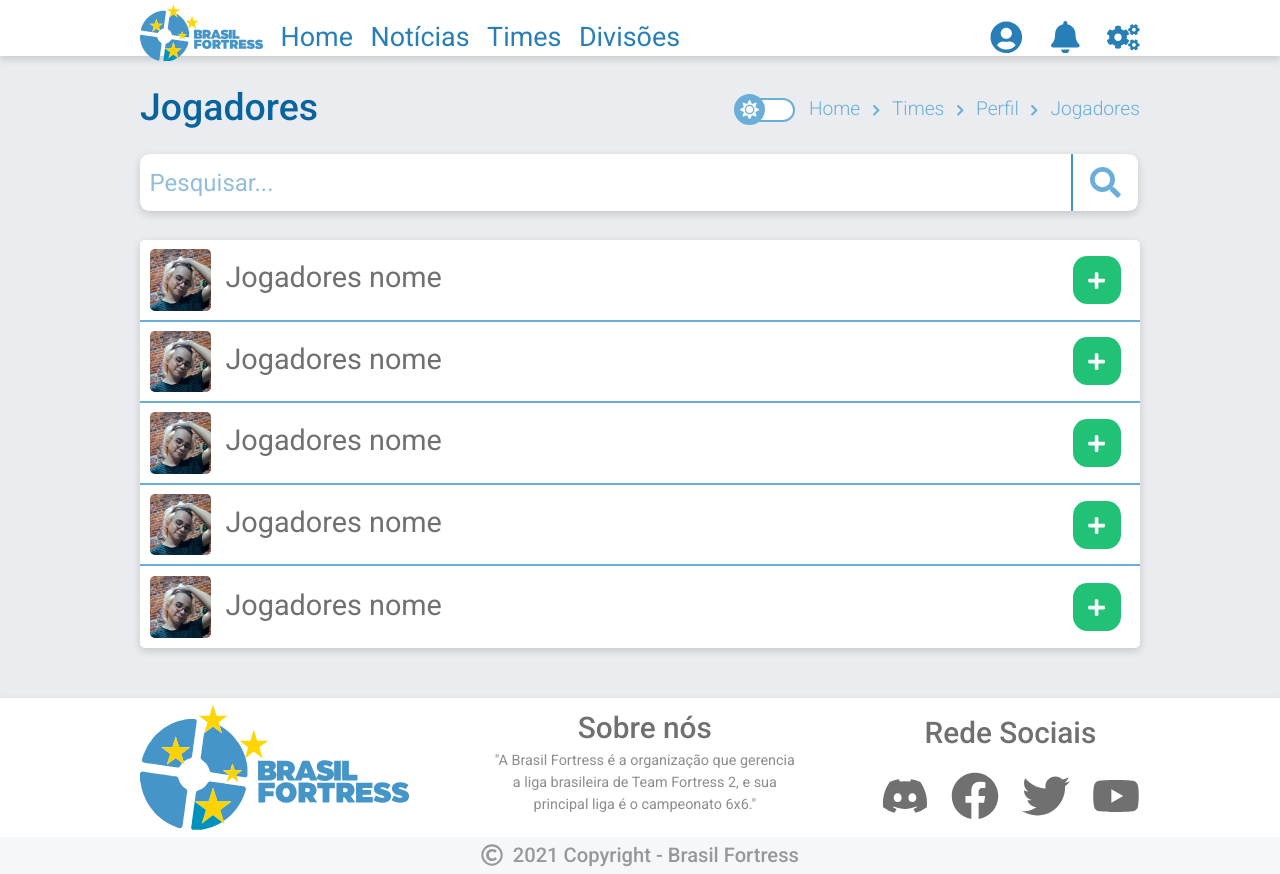
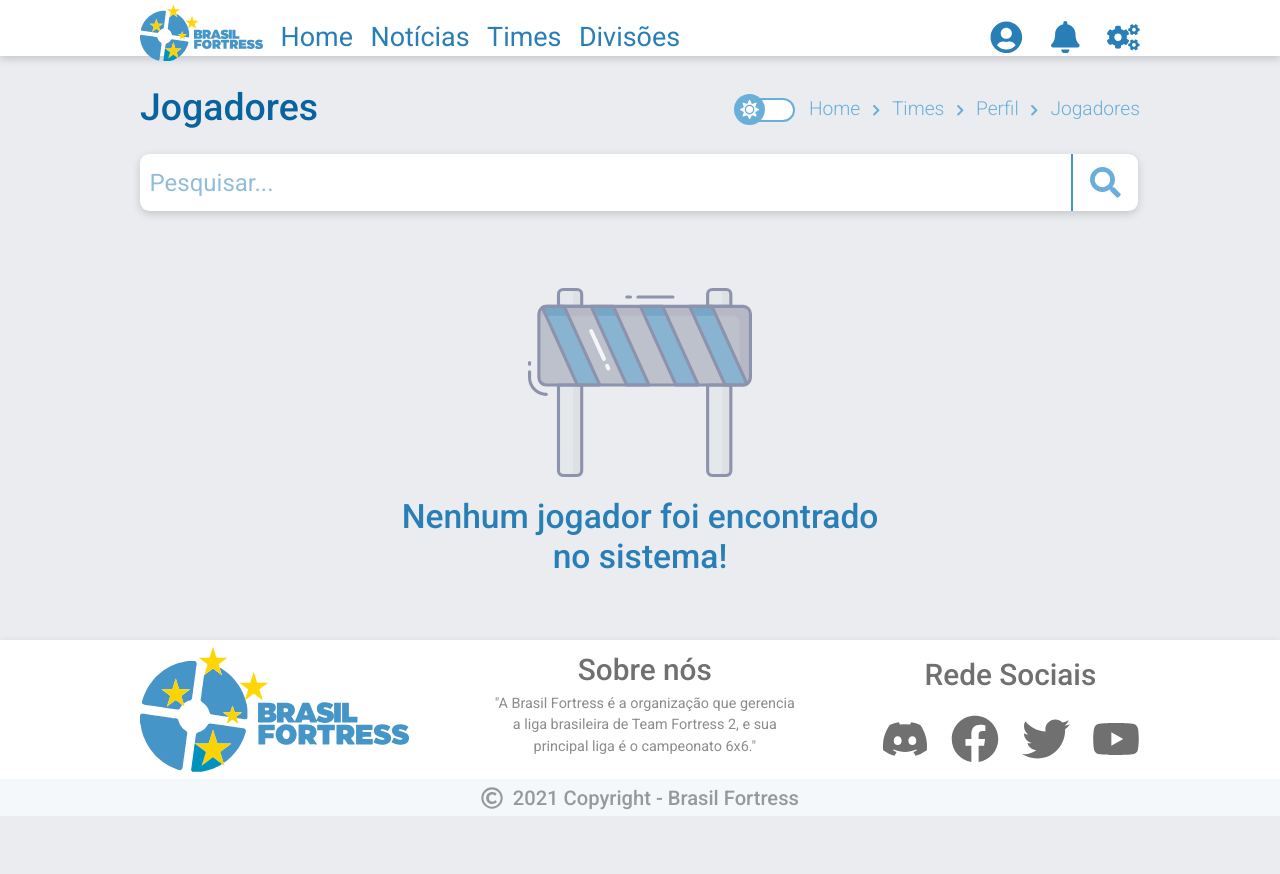
Before and after one commit to WeslynSouza/BFTF2, a React (Create React App) app in the folder client/: page /Jogadores in a window 1280 px wide. After the commit the page ends 816 px from the top, so only its background shows below. Built offline with nearby package versions, Linux system fonts and the light colour scheme; the HTML template or start-up script is replaced by a standard one.

Commit message:
Iniciando conexão com backend

```diff
--- /dev/null
+++ b/client/src/components/placeholder/index.tsx
@@ -0,0 +1,17 @@
+
+import Img from '../../assets/barreira.svg';
+
+import './style.scss';
+
+type placeholder = {
+    texto: string
+}
+
+export default function Placeholder({ texto }: placeholder) {
+    return (
+        <div className='tab-placeholder'>
+            <img src={Img} alt="barreira"/>
+            <h2>{texto}</h2>
+        </div>
+    )
+}
--- /dev/null
+++ b/client/src/components/placeholder/style.scss
@@ -0,0 +1,17 @@
+
+@import '../../styles/mixins';
+
+.tab-placeholder {
+    width: 100%;
+    height: 100%;
+    @include displayFlex(center, center);
+    flex-direction: column;
+    margin-top: 5rem;
+
+    h2 {
+        width: 52rem;
+        @include texto(3.5rem, var(--color-blue-secundary));
+        text-align: center;
+        margin-top: 2rem
+    }
+}
--- a/client/src/pages/administracao/style.scss
+++ b/client/src/pages/administracao/style.scss
@@ -64,21 +64,6 @@
             }
         }
 
-        .tab-placeholder {
-            width: 100%;
-            height: 100%;
-            @include displayFlex(center, center);
-            flex-direction: column;
-            margin-top: 5rem;
-
-            h2 {
-                width: 50rem;
-                @include texto(3.5rem, var(--color-blue-secundary));
-                text-align: center;
-                margin-top: 2rem
-            }
-        }
-
         @import '../../styles/components/tabela';
         @import '../../styles/components/formulario';
         @import '../../styles/components/lista';
--- a/client/src/pages/administracao/tabelas/divisao-tab.tsx
+++ b/client/src/pages/administracao/tabelas/divisao-tab.tsx
@@ -1,6 +1,33 @@
+import { useState } from 'react';
+import Placeholder from '../../../components/placeholder';
 
 export default function Divisoes() {
+
+    type Divisao = {
+        nome: string,
+        times: [],
+        rodadas: [],
+    }
+
+    const [ divisao, setDivisao ] = useState<Divisao>(Object);
+
+    function renderTab() {
+        if(divisao.nome !== '') {
+
+        } else {
+            return (
+                <Placeholder texto='Nenhuma divisao foi cadastrada no sistema!'/>
+            )
+        }
+    }
+
     return (
-        <div></div>
+        <div className='administracao-tab-container'>
+            <div className="tab-header">
+                <h2>Divisões</h2>
+            </div>
+
+            {renderTab()}
+        </div>
     )
 }
--- a/client/src/pages/administracao/tabelas/times-tab.tsx
+++ b/client/src/pages/administracao/tabelas/times-tab.tsx
@@ -1,16 +1,17 @@
 import { useState } from 'react';
 import InputPesquisa from '../../../components/input-pesquisa';
+import Placeholder from '../../../components/placeholder';
 import { Table, Modal } from 'react-bootstrap';
 import { FaPen, FaTrash } from 'react-icons/fa';
 
 import img from '../../../assets/perfilPaula.jpg';
-import Placeholder from '../../../assets/barreira.svg';
 
 export default function Times() {
 
     type Time = {
         nome: string,
-        lider: string,
+        logo: string,
+        lider: object,
         divisao: string
     }
 
@@ -61,10 +62,7 @@ export default function Times() {
             )
         } else {
             return (
-                <div className='tab-placeholder'>
-                    <img src={Placeholder} alt="barreira"/>
-                    <h2>Nenhum time foi cadastrado no sistema</h2>
-                </div>
+                <Placeholder texto='Nenhum time foi cadastrado no sistema!'/>
             )
         }
     }
--- a/client/src/pages/administracao/tabelas/usuario-tab.tsx
+++ b/client/src/pages/administracao/tabelas/usuario-tab.tsx
@@ -1,11 +1,10 @@
 import { useState } from 'react';
 import InputPesquisa from '../../../components/input-pesquisa';
+import Placeholder from '../../../components/placeholder';
 import { FaPen, FaTrash } from 'react-icons/fa';
 import { Table, Modal } from 'react-bootstrap';
 import * as Classes from '../../../assets/assets';
 import img from '../../../assets/perfilPaula.jpg';
-
-import Placeholder from '../../../assets/barreira.svg';
 
 type usuaiosTabela = {
     functionAlterar: Function
@@ -15,7 +14,8 @@ export default function UsuariosTabela({ functionAlterar }: usuaiosTabela) {
 
     type Usuario = {
         nome: string,
-        time: string,
+        avatar: string,
+        time: object,
         classes: [],
     }
 
@@ -79,10 +79,7 @@ export default function UsuariosTabela({ functionAlterar }: usuaiosTabela) {
             )
         } else {
             return (
-                <div className='tab-placeholder'>
-                    <img src={Placeholder} alt="barreira"/>
-                    <h2>Nenhum usuário foi cadastrado no sistema</h2>
-                </div>
+                <Placeholder texto='Nenhum usuário foi cadastrado no sistema!'/>
             )
         }
     }
--- a/client/src/pages/jogadores/index.tsx
+++ b/client/src/pages/jogadores/index.tsx
@@ -3,8 +3,8 @@ import Menu from '../../components/menu';
 import Cabecalho from '../../components/cabecalho';
 import Rodape from '../../components/rodape';
 import InputPesquisa from '../../components/input-pesquisa';
+import Placeholder from '../../components/placeholder';
 import { FaPlus } from 'react-icons/fa';
-
 
 import img from '../../assets/perfilPaula.jpg';
 
@@ -12,7 +12,39 @@ import './style.scss';
 
 export default function Jogadores() {
 
+    type Jogador = {
+        nome: string,
+        avatar: string
+    }
+
     const [ pesquisa, setPesquisa ] = useState('');
+    const [ jogadores, setJogadores ] = useState<Jogador[]>([]);
+
+    function renderLista() {
+        if(jogadores.length !== 0) {
+            return (
+                <ul className="jogadores-lista">
+                    {jogadores.map(jogador => {
+                        return (
+                            <li className="jogadores-lista-item" key={jogador.nome}>
+                                <div className="jogador-info">
+                                    <img src={img} alt="logo"/>
+                                    <h2>{jogador.nome}</h2>
+                                </div>
+                                <button>
+                                    <FaPlus/>
+                                </button>
+                            </li>
+                        )
+                    })}
+                </ul>
+            )
+        } else {
+            return (
+                <Placeholder texto='Nenhum jogador foi encontrado no sistema!'/>
+            )
+        }
+    }
 
     return (
         <div>
@@ -31,53 +63,7 @@ export default function Jogadores() {
                         buttonWidth='7rem' fontInput='2.5rem' fontButton='3.2rem'/>
                 </div>
 
-                <ul className="jogadores-lista">
-                    <li className="jogadores-lista-item">
-                        <div className="jogador-info">
-                            <img src={img} alt="logo"/>
-                            <h2>Jogadores nome</h2>
-                        </div>
-                        <button>
-                            <FaPlus/>
-                        </button>
-                    </li>
-                    <li className="jogadores-lista-item">
-                        <div className="jogador-info">
-                            <img src={img} alt="logo"/>
-                            <h2>Jogadores nome</h2>
-                        </div>
-                        <button>
-                            <FaPlus/>
-                        </button>
-                    </li>
-                    <li className="jogadores-lista-item">
-                        <div className="jogador-info">
-                            <img src={img} alt="logo"/>
-                            <h2>Jogadores nome</h2>
-                        </div>
-                        <button>
-                            <FaPlus/>
-                        </button>
-                    </li>
-                    <li className="jogadores-lista-item">
-                        <div className="jogador-info">
-                            <img src={img} alt="logo"/>
-                            <h2>Jogadores nome</h2>
-                        </div>
-                        <button>
-                            <FaPlus/>
-                        </button>
-                    </li>
-                    <li className="jogadores-lista-item">
-                        <div className="jogador-info">
-                            <img src={img} alt="logo"/>
-                            <h2>Jogadores nome</h2>
-                        </div>
-                        <button>
-                            <FaPlus/>
-                        </button>
-                    </li>
-                </ul>
+                {renderLista()}
             </div>
             <Rodape/>
         </div>
--- a/client/src/pages/jogadores/style.scss
+++ b/client/src/pages/jogadores/style.scss
@@ -3,7 +3,7 @@
 
 .jogadores-opcoes {
     @include displayFlex(space-between, center);
-    margin: 2rem 0 0;
+    margin: 2rem 0 8rem;
 }
 
 .jogadores-lista {
@@ -12,7 +12,7 @@
     @include displayFlex(none, center);
     flex-direction: column;
     padding-top: 2rem;
-    margin-top: 3rem;
+    margin-top: -4rem;
     border-radius: .5rem;
     @include sombra;
 
--- a/client/src/pages/noticias-post/index.tsx
+++ b/client/src/pages/noticias-post/index.tsx
@@ -1,3 +1,4 @@
+import { useState } from 'react';
 import Menu from '../../components/menu';
 import Cabecalho from '../../components/cabecalho';
 import Rodape from '../../components/rodape';
@@ -7,6 +8,15 @@ import Banner from '../../assets/banner1.jpg';
 import './style.scss';
 
 export default function NoticiaPost() {
+
+    type Post = {
+        titulo: string,
+        conteudo: string,
+        imagens: Array<string>,
+    }
+
+    const [ post, setPost ] = useState<Post>({titulo: 'teste', conteudo: 'teste', imagens: []});
+
     return (
         <div>
             <Menu/>
@@ -23,13 +33,8 @@ export default function NoticiaPost() {
                     </div>
 
                     <div className="post-conteudo">
-                        <h1 className="titulo">Titulo da noticia</h1>
-                        <p>Texto texto Texto texto Texto texto Texto texto Texto texto Texto texto
-                            Texto texto Texto texto Texto texto Texto texto Texto texto Texto texto
-                            Texto texto Texto texto Texto texto Texto texto Texto texto Texto texto
-                            Texto texto Texto texto Texto texto Texto texto Texto texto Texto texto
-                            Texto texto Texto texto Texto texto Texto texto Texto texto Texto texto
-                            Texto texto Texto texto Texto texto Texto texto Texto texto Texto texto</p>
+                        <h1 className="titulo">{post.titulo}</h1>
+                        <p>{post.conteudo}</p>
                     </div>
                 </div>
             </div>
```
Also changed, not shown: client/src/pages/Divisoes/index.tsx (+32 -40 lines).
